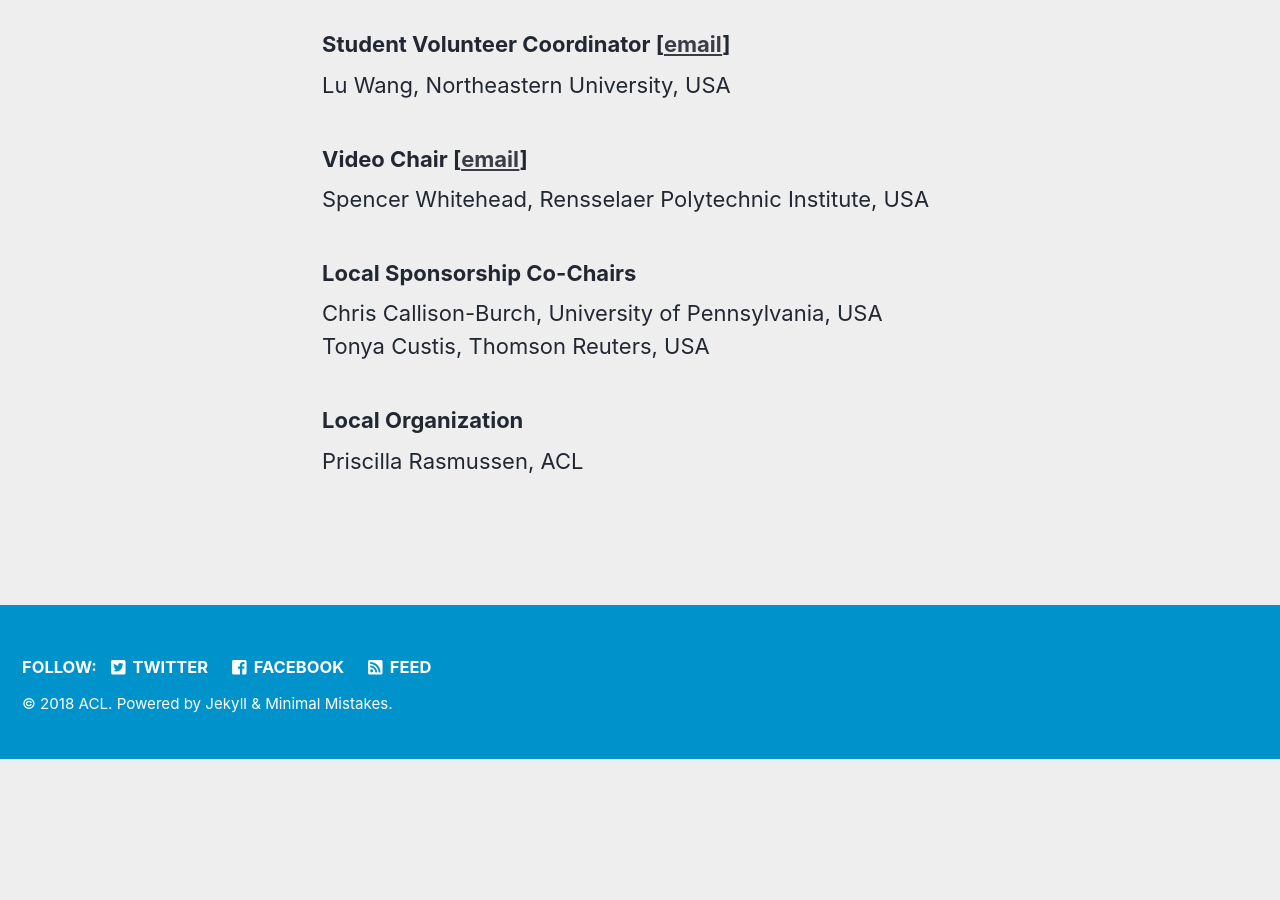
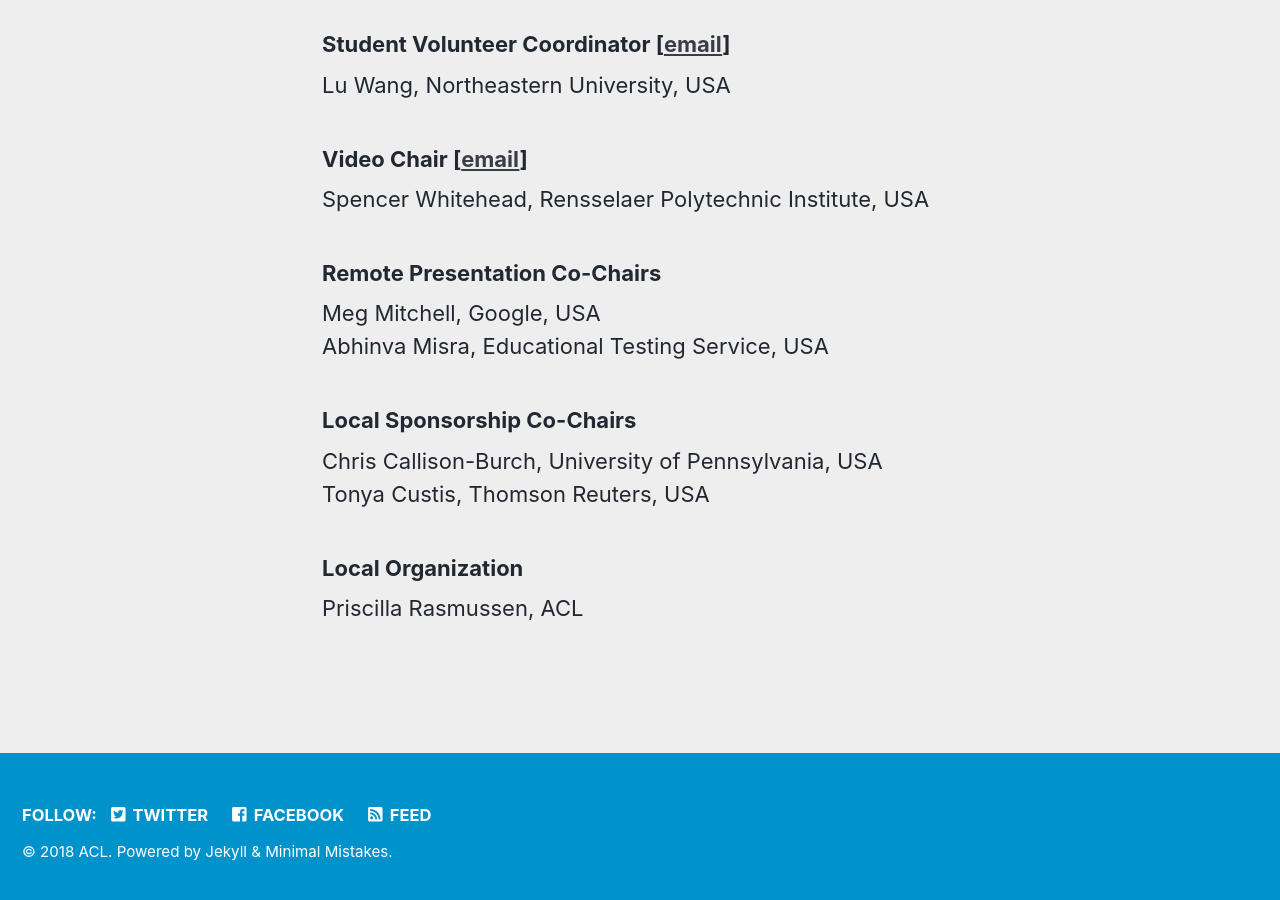
Before and after one commit to naacl-org/naacl-2021-website, a Jekyll site: the page built from _pages/organization.md, in a window 1280 px wide and 900 px high, scrolled down 2021 px. Built offline with Jekyll 4.4.1, drawn with Linux system fonts in a browser that asks for light colours; nearby versions of some CDN libraries; before the commit the page ends 2781 px from its top, so only the background shows below that.

Commit message:
Add remote presentation chairs

```diff
--- a/_pages/organization.md
+++ b/_pages/organization.md
@@ -61,6 +61,10 @@ Lu Wang, Northeastern University, USA
 <h3>Video Chair [<a href="mailto:srwhitehead31@gmail.com">email</a>]</h3>
 Spencer Whitehead, Rensselaer Polytechnic Institute, USA
 
+<h3>Remote Presentation Co-Chairs</h3>
+Meg Mitchell, Google, USA<br/>
+Abhinva Misra, Educational Testing Service, USA
+
 <h3>Local Sponsorship Co-Chairs</h3>
 Chris Callison-Burch, University of Pennsylvania, USA<br/>
 Tonya Custis, Thomson Reuters, USA
```
